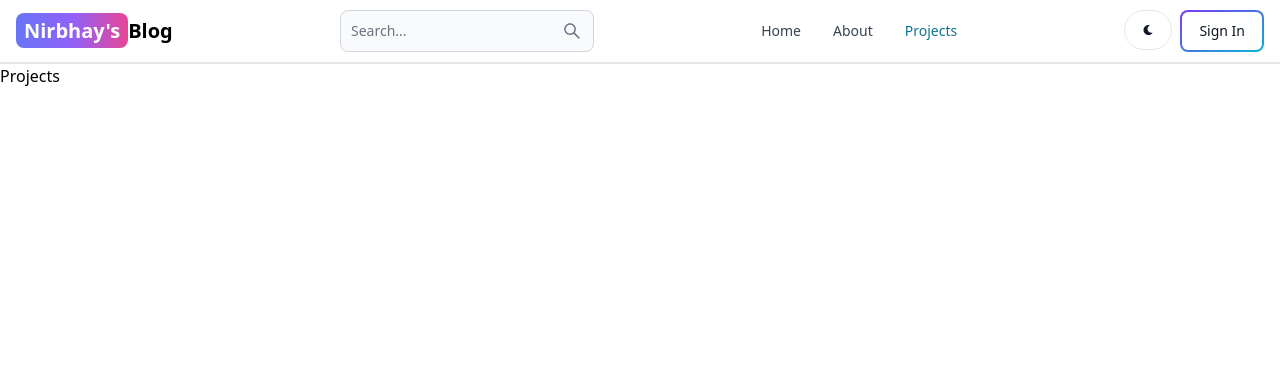
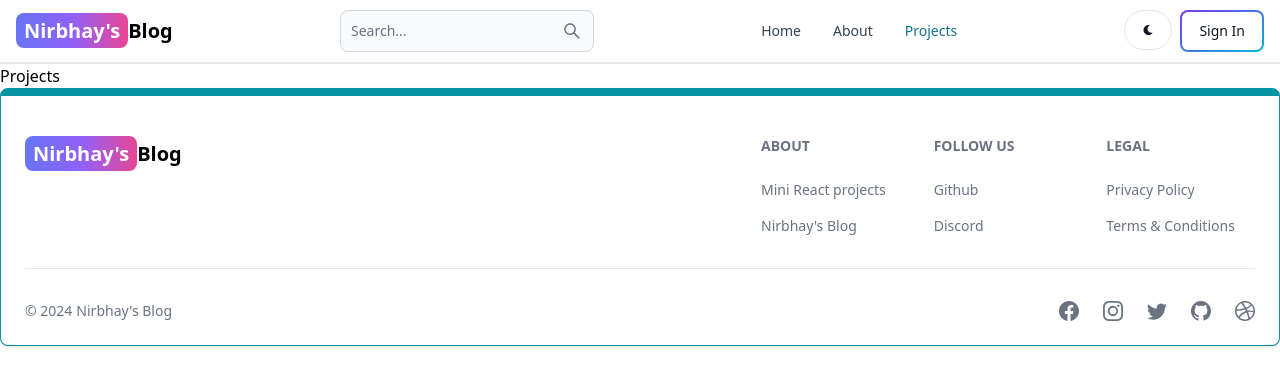
Before and after one commit to nirbhay-codes/mern-blog, a React (Vite) app in the folder client/: page /projects in a window 1280 px wide. Shown: the top 386 px of the page. Built offline with nearby package versions, Linux system fonts and the light colour scheme.

Commit message:
create and add the footer component

```diff
--- a/client/src/App.jsx
+++ b/client/src/App.jsx
@@ -6,6 +6,7 @@
 import Dashboard from './pages/Dashboard'
 import Projects from './pages/Projects'
 import Header from './components/Header'
+import Footer from './components/Footer';
 
 function App() {
   return (
@@ -19,6 +20,7 @@
         <Route path='/dashboard' element={<Dashboard />} />
         <Route path='/projects' element={<Projects />} />
       </Routes>
+      <Footer />
     </BrowserRouter>
   )
 }
--- /dev/null
+++ b/client/src/components/Footer.jsx
@@ -0,0 +1,92 @@
+import { Footer } from 'flowbite-react'
+import { Link } from 'react-router-dom'
+import {
+  BsFacebook,
+  BsInstagram,
+  BsTwitter,
+  BsGithub,
+  BsDribbble,
+} from 'react-icons/bs'
+
+export default function FooterCom() {
+  return (
+    <Footer container className='border border-t-8 border-teal-500'>
+      <div className='w-full max-w-7xl mx-auto'>
+        {/* --------- Top half -> Logo and Links --------- */}
+        <div className='grid w-full justify-between sm:flex md:grid-cols-1'>
+          {/* Logo */}
+          <div className='mt-5'>
+            <Link
+              to='/'
+              className='self-center whitespace-nowrap text-lg sm:text-xl font-semibold dark:text-white'
+            >
+              <span className='px-2 py-1 bg-gradient-to-r from-indigo-500 via-purple-500 to-pink-500 rounded-lg text-white'>
+                Nirbhay's
+              </span>
+              Blog
+            </Link>
+          </div>
+          {/* About/FollowUs/Legal container div */}
+          <div className='grid grid-cols-2 gap-8 mt-4 sm:grid-cols-3 sm:gap-6'>
+            {/* About */}
+            <div>
+              <Footer.Title title='About' />
+              <Footer.LinkGroup col>
+                <Footer.Link
+                  href='https://nirbhay-react-08-contentful-cms.netlify.app/'
+                  target='_blank'
+                  rel='noopener noreferrer'
+                >
+                  Mini React projects
+                </Footer.Link>
+                <Footer.Link
+                  href='/about'
+                  target='_blank'
+                  rel='noopener noreferrer'
+                >
+                  Nirbhay's Blog
+                </Footer.Link>
+              </Footer.LinkGroup>
+            </div>
+            {/* Follow us */}
+            <div>
+              <Footer.Title title='Follow us' />
+              <Footer.LinkGroup col>
+                <Footer.Link href='https://github.com/nirbhay-codes' target='_blank' rel='noopener noreferrer'>
+                  Github
+                </Footer.Link>
+                <Footer.Link href='#'>Discord</Footer.Link>
+              </Footer.LinkGroup>
+            </div>
+            {/* Legal */}
+            <div>
+              <Footer.Title title='Legal' />
+              <Footer.LinkGroup col>
+                <Footer.Link href='#'>Privacy Policy</Footer.Link>
+                <Footer.Link href='#'>Terms &amp; Conditions</Footer.Link>
+              </Footer.LinkGroup>
+            </div>
+          </div>
+        </div>
+        <Footer.Divider />
+        {/* --------- Bottom half -> Copyright + Social icons --------- */}
+        <div className='w-full sm:flex sm:items-center sm:justify-between'>
+          {/* Copyright */}
+          <Footer.Copyright
+            href='#'
+            by="Nirbhay's Blog"
+            year={new Date().getFullYear()}
+          />
+          {/* Socials */}
+          <div className='flex gap-6 sm:mt-0 mt-4 sm:justify-center'>
+            <Footer.Icon href='#' icon={BsFacebook} />
+            <Footer.Icon href='#' icon={BsInstagram} />
+            <Footer.Icon href='#' icon={BsTwitter} />
+            <Footer.Icon href='https://github.com/nirbhay-codes' icon={BsGithub} />
+            <Footer.Icon href='#' icon={BsDribbble} />
+          </div>
+        </div>
+      </div>
+    </Footer>
+  )
+}
```
